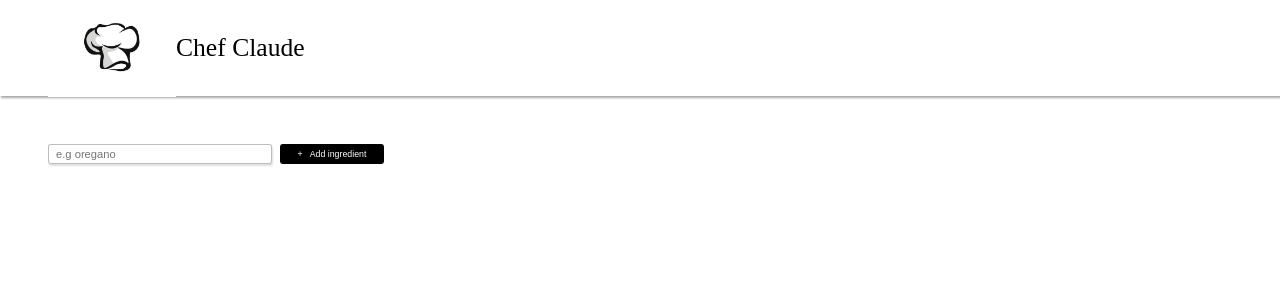
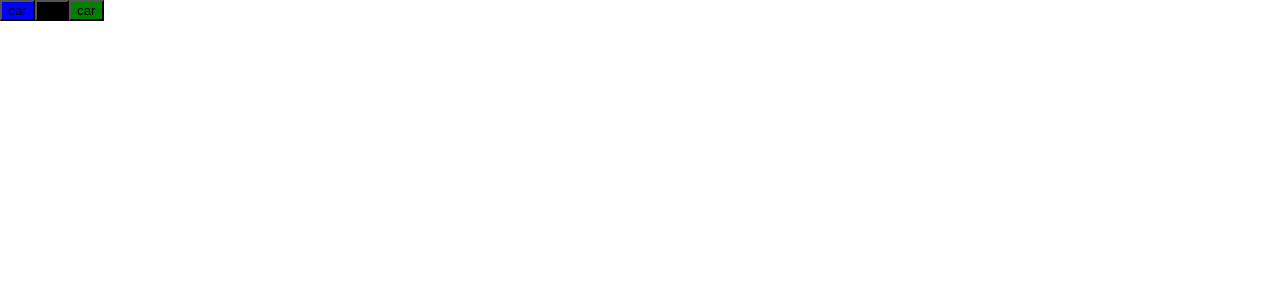
Before and after one commit to BusariAnees/chef-claude-react, a React (Vite) app in the folder chef-claude/: page / in a window 1280 px wide. Shown: the top 300 px of the page. Built offline with nearby package versions, Linux system fonts and the light colour scheme.

Commit message:
added new feature

```diff
--- a/chef-claude/src/App.jsx
+++ b/chef-claude/src/App.jsx
@@ -1,10 +1,11 @@
 import Header from "./components/Header"
 import Main from "./components/Main"
 import React from "react"
-import starFilled from "/chef.jpg"
-import starEmpty from "/vite.svg"
+import Pads from "./pads"
+// import starFilled from "/chef.jpg"
+// import starEmpty from "/vite.svg"
 
-export default function App() {
+export default function App({darkMode}) {
 // let [isImportant, setIsImportant] = React.useState("Yes")
 
 // function handleClick () {
@@ -128,14 +129,41 @@ export default function App() {
 // }
 
 
+//props and states
+const [pathButton, setButton] = React.useState(Pads)
+const styles = {
+    backgroundColor: darkMode === true ? "black" : "white"                //camel case the css property
+}
+
+
+    const displayB = pathButton.map(e => (<button className={e.on ? "button.on" : ""} style={{backgroundColor: e.color}} key={e.id}> car </button> ))
+
+
+// function click (){
+//     setButton(preB =>  {
+//         return [
+//             ...pathButton,
+//             on= false,
+//         ]
+//     })
+// }
+
+
+    return (
+        // <>
+        // <Header/>
+        // <Main/>
+        // </>
 
 
 
-    return (
-        <>
-        <Header/>
-        <Main/>
-        </>
+
+        <main>
+            <div>
+              {displayB}
+            </div>
+        </main>
+
 
 
 //react form
--- a/chef-claude/src/index.css
+++ b/chef-claude/src/index.css
@@ -98,3 +98,11 @@
     color: #ffffffde;
     font-size: 0.6rem;
 }
+
+
+
+
+.button.on{
+    color: "white" !important;
+    margin: 2rem;
+}
--- a/chef-claude/src/main.jsx
+++ b/chef-claude/src/main.jsx
@@ -2,8 +2,10 @@
 import {createRoot} from "react-dom/client"
 import App from "./App"
 
+
+
 createRoot(document.getElementById('root')).render(
-  <App />
+  <App darkMode={false} />
 )
 
 
--- /dev/null
+++ b/chef-claude/src/pads.js
@@ -0,0 +1,17 @@
+export default  [
+   {
+    id: 1,
+    color: "blue",
+    on:true,
+   },
+   {
+    id: 2,
+    color: "black",
+    on:false,
+   },
+   {
+    id: 3,
+    color: "green",
+    on:true,
+   },
+]
```
